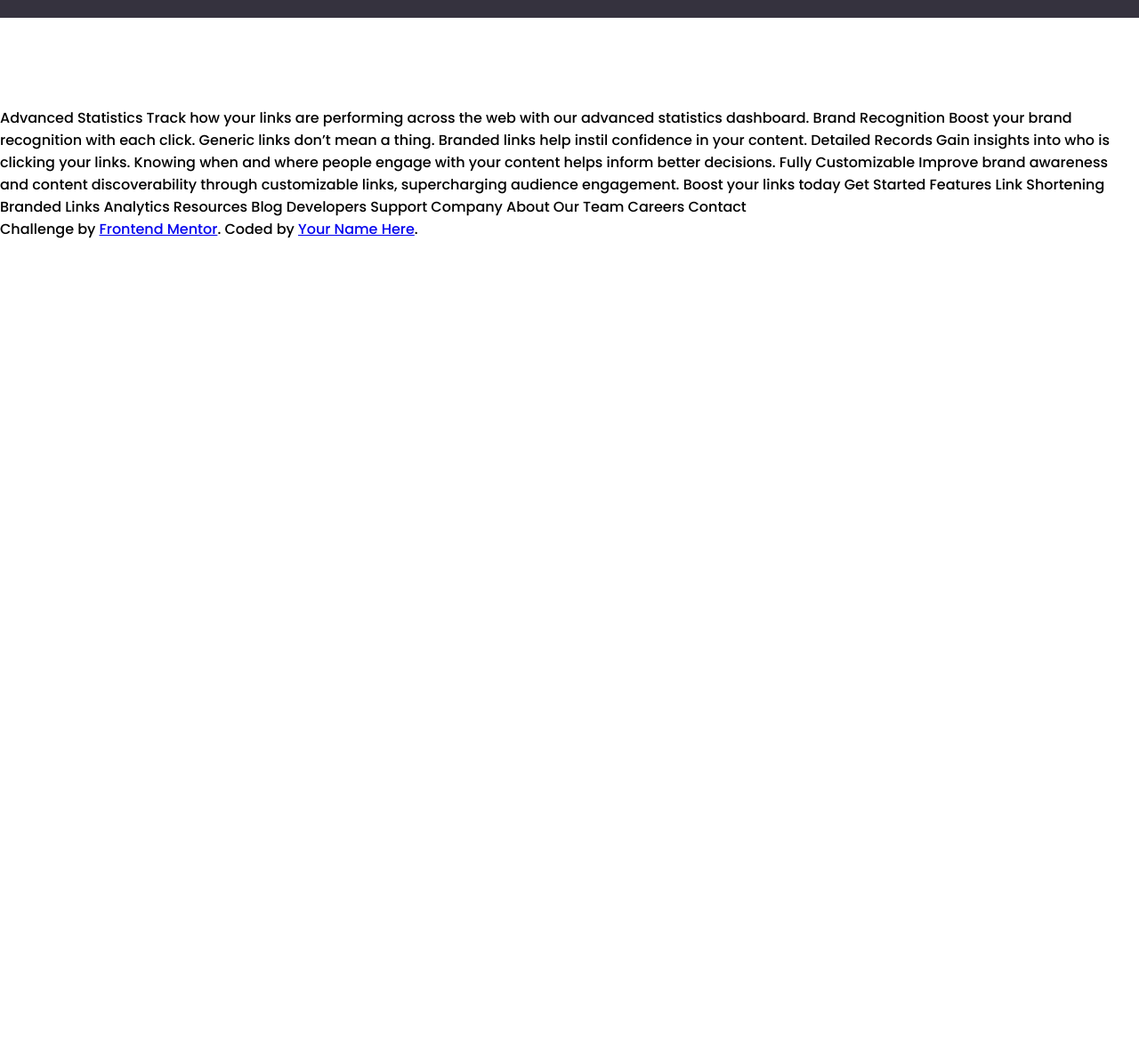
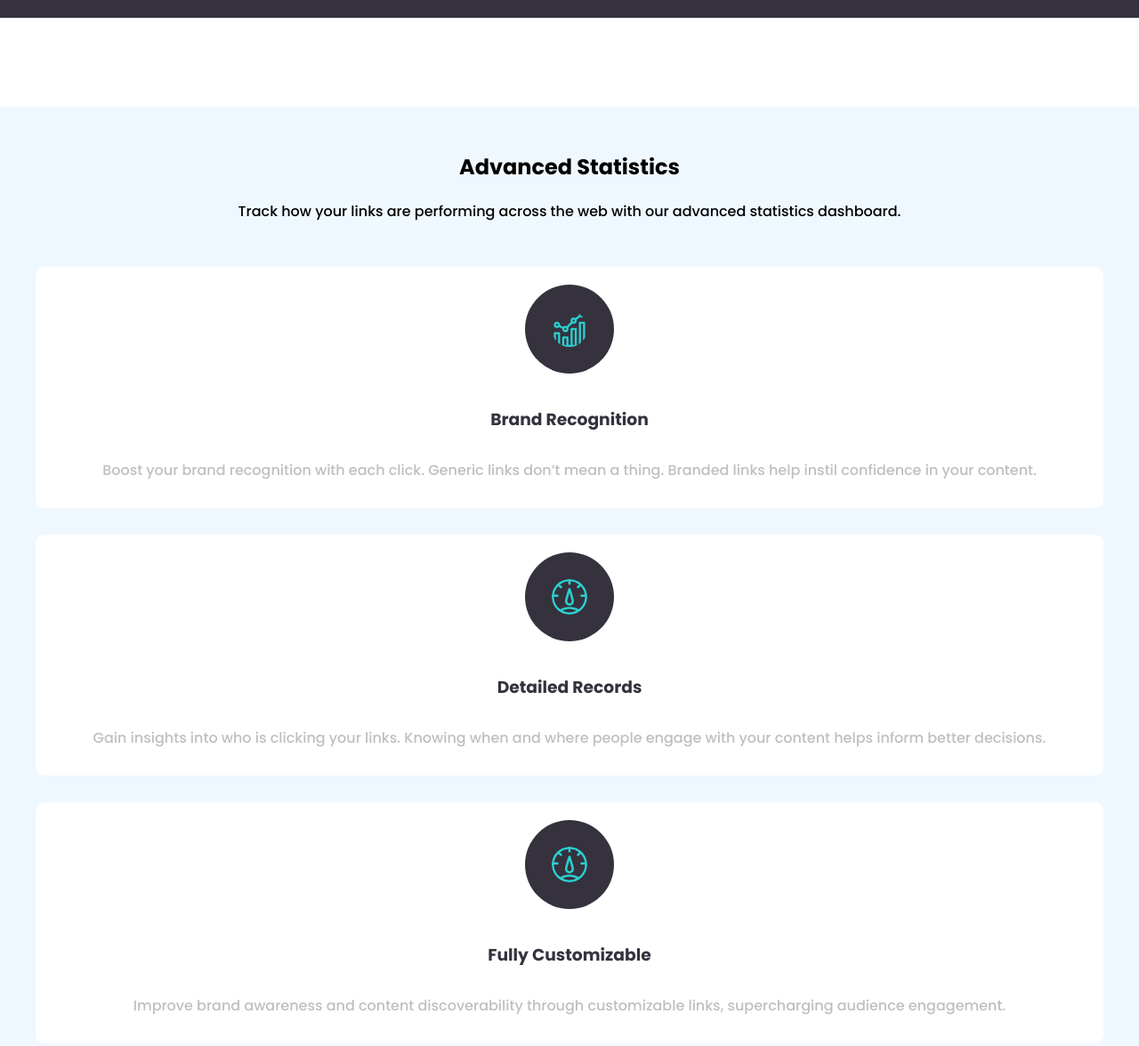
Before and after one commit to nivamoli/shortening_API, a plain HTML site: page index.html in a window 1280 px wide. Shown: the part 1371-2547 px from the top of the page at 89% size. Before the commit the page ends 1641 px from the top, so only its background shows below. Drawn offline with Linux system fonts and the light colour scheme.

Commit message:
section statistics terminada

```diff
--- a/assets/css/main.css
+++ b/assets/css/main.css
@@ -118,3 +118,65 @@ html.html {
   font-size: var(--font-size);
   color: var(--blanco);
 }
+
+/* section stadistics */
+  .statistics {
+    text-align: center;
+    padding: 0 40px;
+    height: 1450px;
+    background-color: aliceblue;
+  }
+
+  .statistics__title {
+    margin-bottom: 20px;
+    padding-top: 50px;
+  }
+
+  .statistics__pgraph {
+    margin-bottom: 30px;
+  }
+
+  .statistics-cards {
+    margin-top: 50px;
+  }
+  .statistics-cards--img {
+    background-color: var(--azul-oscuro);
+    margin-top: 20px;
+    padding: 30px 30px;
+    border-radius: 50%;
+    margin-bottom: 30px;
+  }
+
+  .statistics-cards-container {
+    background-color: white;
+    margin: 30px 0px;
+    border-radius: 10px;
+
+  }
+
+  .statistics-cards-container__title {
+    color: var(--azul-oscuro);
+  }
+
+  .statistics-cards-container__pgraph {
+    color: var(--gris);
+    padding-bottom: 30px;
+    padding: 30px 30px;
+
+}
+
+
+.boost {
+  height: 200px;
+  padding-top: 50px;
+  background-color: var(--morado);
+  display: flex;
+  flex-direction: column;
+  justify-content: center;
+  align-items: center;
+}
+
+.boost__title {
+  color: white;
+  font-size: calc(var(--font-size) + 10px);
+}
--- a/index.html
+++ b/index.html
@@ -42,29 +42,55 @@
     <button class="form-shorten__button">Shorten It!</button>
   </section>
 
-  Advanced Statistics
 
-  Track how your links are performing across the web with our
-  advanced statistics dashboard.
 
-  Brand Recognition
+  <section class="statistics">
+    <h2 class="statistics__title">Advanced Statistics</h2>
+    <p class="statistics__pgraph">Track how your links are performing across the web with our
+      advanced statistics dashboard.</p>
+    <div class="statistics-cards">
+      <div class="statistics-cards-container">
+        <img src="/assets/images/icon-brand-recognition.svg" alt="" class="statistics-cards--img">
+        <h3 class="statistics-cards-container__title">Brand Recognition</h3>
+        <p class="statistics-cards-container__pgraph">Boost your brand recognition with each click. Generic links don’t
+          mean a thing. Branded links help instil confidence in your content.</p>
+      </div>
 
-  Boost your brand recognition with each click. Generic links don’t
-  mean a thing. Branded links help instil confidence in your content.
 
-  Detailed Records
 
-  Gain insights into who is clicking your links. Knowing when and where
-  people engage with your content helps inform better decisions.
+      <div class="statistics-cards-container">
+        <img src="assets/images/icon-detailed-records.svg" alt="" class="statistics-cards--img">
+        <h3 class="statistics-cards-container__title">Detailed Records</h3>
+        <p class="statistics-cards-container__pgraph">Gain insights into who is clicking your links. Knowing when and where
+          people engage with your content helps inform better decisions.</p>
+      </div>
 
-  Fully Customizable
 
-  Improve brand awareness and content discoverability through customizable
-  links, supercharging audience engagement.
 
-  Boost your links today
 
-  Get Started
+      <div class="statistics-cards-container">
+        <img src="assets/images/icon-detailed-records.svg" alt="" class="statistics-cards--img">
+        <h3 class="statistics-cards-container__title">Fully Customizable</h3>
+        <p class="statistics-cards-container__pgraph">Improve brand awareness and content discoverability through customizable
+          links, supercharging audience engagement.</p>
+      </div>
+
+    </div>
+  </section>
+
+
+
+
+
+
+  <section class="boost">
+    <h4 class="boost__title">Boost your links today</h4>
+    <button class="boost__button">Get Started</button>
+  </section>
+
+
+
+
 
   Features
 
@@ -87,7 +113,7 @@
 
   <div class="attribution">
     Challenge by <a href="https://www.frontendmentor.io?ref=challenge" target="_blank">Frontend Mentor</a>.
-    Coded by <a href="#">Your Name Here</a>.
+    Coded by <a href="#">Your Name Here</a>
   </div>
 </body>
 </html>
```
